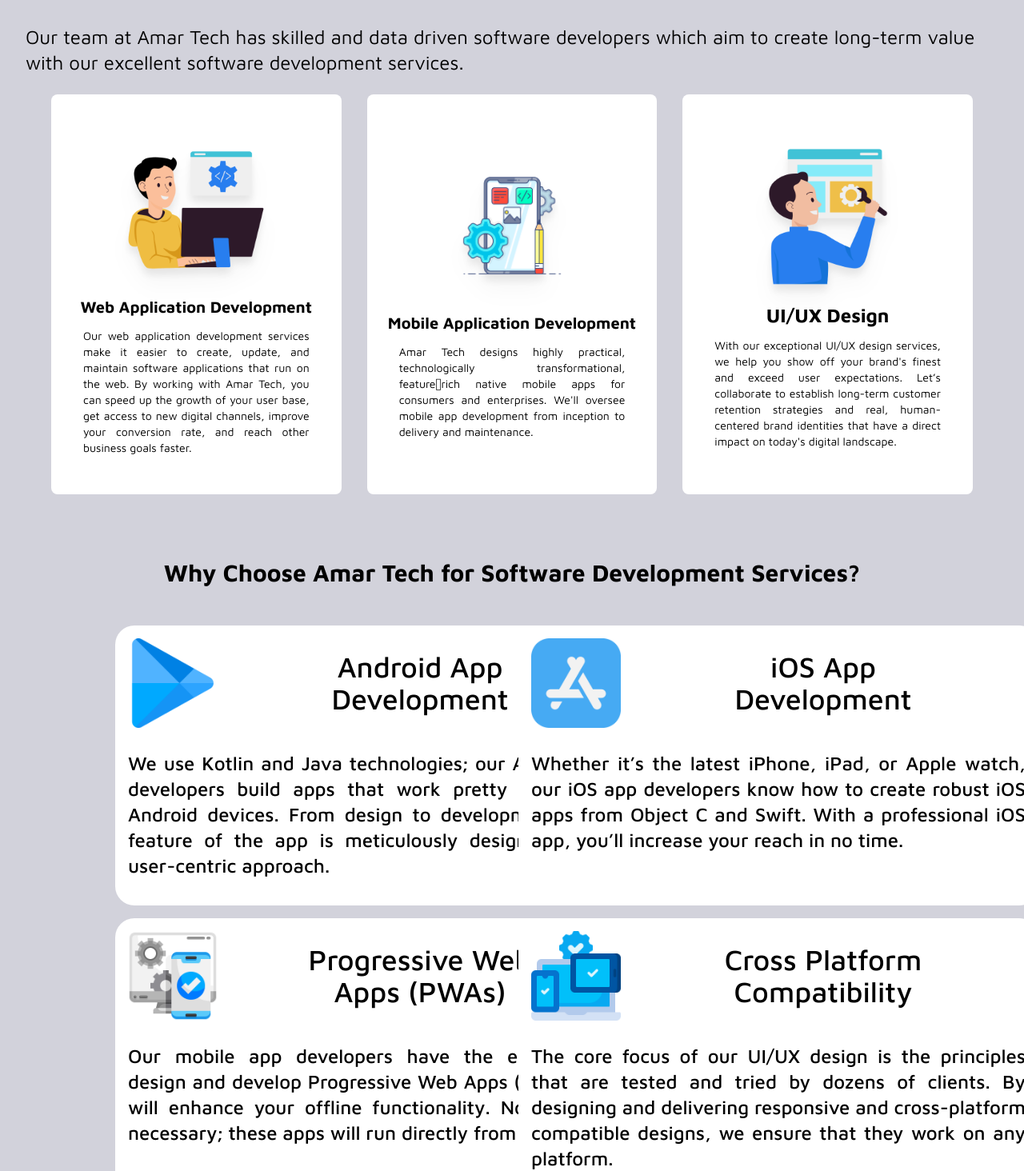
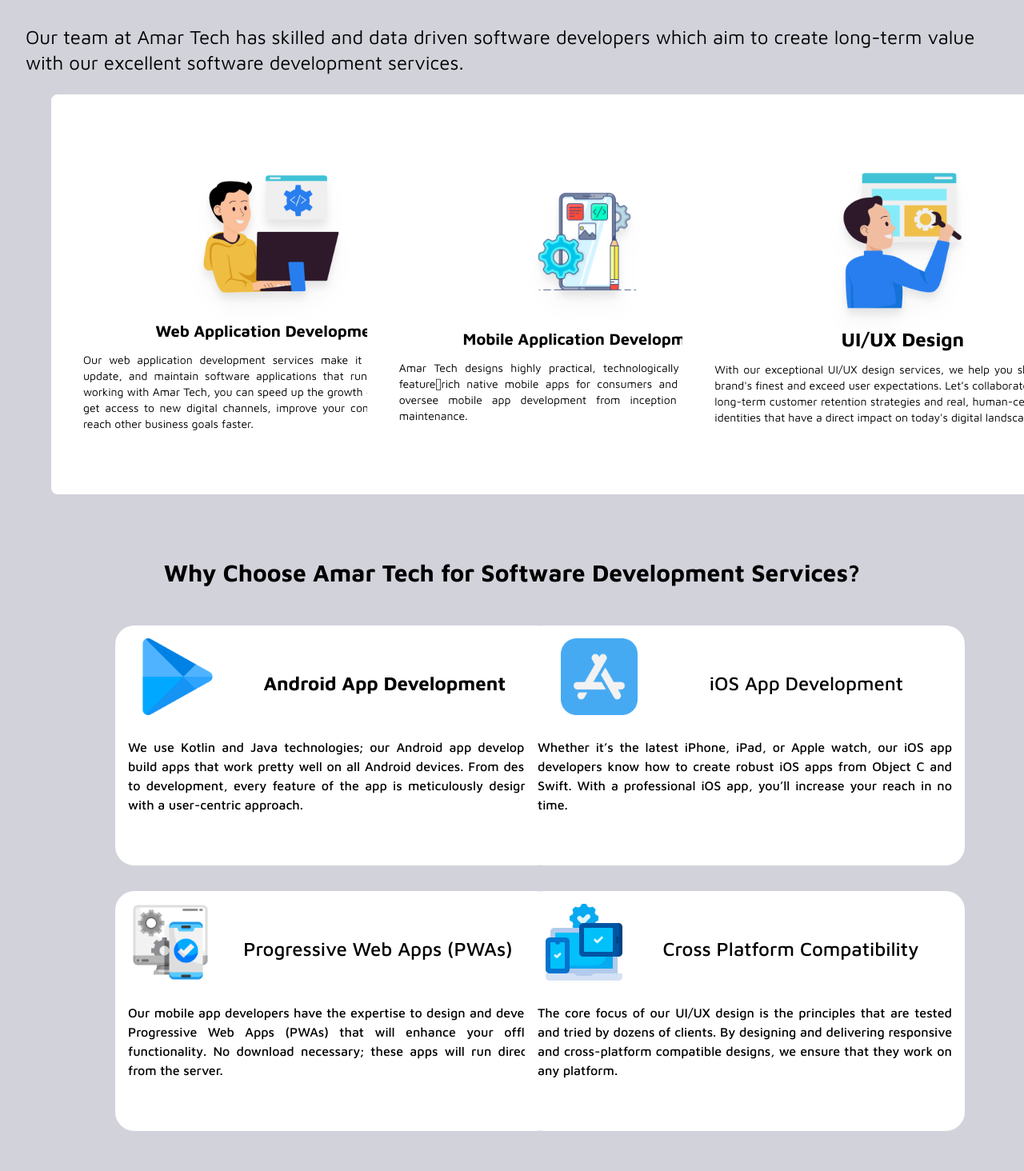
Before and after one commit to AshirAzeem-Developer/AmarTechSolutions, a React (Create React App) app: page /serviceDetails in a window 1280 px wide. Shown: the part 1650-3114 px from the top of the page at 80% size. Built offline with nearby package versions, Linux system fonts and the light colour scheme; a web font is replaced by a local one.

Commit message:
Bugs Fixed

```diff
--- a/src/Screens/ServiceDetail.jsx
+++ b/src/Screens/ServiceDetail.jsx
@@ -30,7 +30,7 @@
         {/* ====================== >>> Section 1 Starts Here <<<< ============================== */}
         <div className="bg-[#D2D2DB] grid grid-rows-2 w-screen overflow-hidden">
           <video
-            src={BgVideo}
+            src={`${BgVideo}`}
             autoPlay
             loop
             muted
@@ -100,25 +100,25 @@
               </h1>
             </div>
 
-            <div className="bg-white rounded-md w-full h-auto grid grid-cols-5  px-4 mt-6">
+            <div className="bg-white rounded-md w-full h-auto grid grid-cols-3 lg:grid-cols-5  px-4 mt-6">
               <div className="flex flex-col items-center justify-center">
-                <img src={Lang1} alt="ImageHere" className="h-2/4" />
+                <img src={Lang1} alt="ImageHere" className="h-1/3 lg:h-2/4" />
                 <h1 className="text-black text-xl font-bold">Java</h1>
               </div>
               <div className="flex flex-col items-center justify-center">
-                <img src={Lang2} alt="ImageHere" className="h-2/4" />
+                <img src={Lang2} alt="ImageHere" className="h-1/3 lg:h-2/4" />
                 <h1 className="text-black text-xl font-bold">NodJs</h1>
               </div>
               <div className="flex flex-col items-center justify-center">
-                <img src={Lang3} alt="ImageHere" className="h-2/4" />
+                <img src={Lang3} alt="ImageHere" className="h-1/3 lg:h-2/4" />
                 <h1 className="text-black text-xl font-bold">Python</h1>
               </div>
               <div className="flex flex-col items-center justify-center">
-                <img src={Lang4} alt="ImageHere" className="h-2/4" />
+                <img src={Lang4} alt="ImageHere" className="h-1/3 lg:h-2/4" />
                 <h1 className="text-black text-xl font-bold">PHP</h1>
               </div>
               <div className="flex flex-col items-center justify-center">
-                <img src={Lang5} alt="ImageHere" className="h-2/4" />
+                <img src={Lang5} alt="ImageHere" className="h-1/3 lg:h-2/4" />
                 <h1 className="text-black text-xl font-bold">C++</h1>
               </div>
             </div>
@@ -139,7 +139,7 @@
             software development services.
           </h3>
           <div className="grid grid-cols-1 md:grid-cols-2 lg:grid-cols-3 xl:grid-cols-3 gap-8 items-center justify-center  mx-16">
-            <div className="bg-white rounded-lg h-[480px] sm:h-[450px]   lg:h-[600px] xl:h-[500px] w-full flex flex-col  items-center justify-center ">
+            <div className="bg-white rounded-lg h-[480px] sm:h-[450px]   lg:h-[600px] xl:h-[500px] w-[330px] text-center md:w-[400px] lg:w-[350px] xl:w-[550px]  flex flex-col  items-center justify-center ">
               <div>
                 <img
                   src={Web}
@@ -163,7 +163,7 @@
                 </p>
               </div>
             </div>
-            <div className="bg-white rounded-lg h-[480px] sm:h-[450px]  lg:h-[600px] xl:h-[500px] w-full flex flex-col items-center justify-center">
+            <div className="bg-white rounded-lg h-[480px] sm:h-[450px]  lg:h-[600px] xl:h-[500px] w-[330px] text-center md:w-[400px] lg:w-[350px] xl:w-[550px] flex flex-col items-center justify-center">
               <div>
                 <img
                   src={MAD}
@@ -183,7 +183,7 @@
                 </p>
               </div>
             </div>
-            <div className="bg-white rounded-lg h-[480px] sm:h-[450px]  lg:h-[600px] xl:h-[500px] w-full flex flex-col  items-center justify-center">
+            <div className="bg-white rounded-lg h-[480px] sm:h-[450px]  lg:h-[600px] xl:h-[500px] w-[330px] text-center md:w-[400px] lg:w-[350px] xl:w-[550px] flex flex-col  items-center justify-center">
               <div className="flex flex-col items-center justify-center">
                 <img
                   src={UiUx}
@@ -213,58 +213,58 @@
           <h1 className="text-3xl text-center font-bold text-black ">
             Why Choose Amar Tech for Software Development Services?
           </h1>
-          <div className="grid grid-cols-1 sm:grid-cols-1 md:grid-cols-1 lg:grid-cols-2 row-2 gap-4 items-center justify-center px-6 md:px-8 lg:px-36 pt-12">
-            <div className="bg-white lg:w-[650px]  w-auto  md:h-[300px] rounded-3xl sm:h-[400px] lg:h-[350px] items-center justify-center">
-              <div className="flex flex-row p-4   ">
-                <img src={andriod} alt="imageHere" className="h-28  " />
-                <h2 className="text-black text-center text-4xl max-sm:text-2xl  font-medium md:px-8 lg:px-20 pt-4">
+          <div className="grid grid-cols-1 sm:grid-cols-2  gap-8   items-center justify-center px-6 md:px-8 lg:px-36 pt-12">
+            <div className="bg-white h-[300px] md:h-[300px]  w-auto md:w-300px lg:w-[430px]  xl:w-[550px]  rounded-3xl sm:h-[400px] lg:h-[300px] items-center justify-center">
+              <div className="flex flex-row p-4 items-center justify-around  ">
+                <img src={andriod} alt="imageHere" className="h-24  " />
+                <h2 className="text-black  text-xl sm:text-xl md:text-2xl text-center font-bold md:px-8  pt-4">
                   Android App Development
                 </h2>
               </div>
 
-              <p className="text-black font-medium text-2xl text-justify px-4 pt-3 content-center">
+              <p className="text-black font-medium text-md text-justify px-4 pt-3 content-center">
                 We use Kotlin and Java technologies; our Android app developers
                 build apps that work pretty well on all Android devices. From
                 design to development, every feature of the app is meticulously
                 designed with a user-centric approach.
               </p>
             </div>
-            <div className="bg-white w-auto lg:w-[650px] md:h-[300px] rounded-3xl sm:h-[400px] lg:h-[350px] items-center justify-center">
-              <div className="flex flex-row p-4   ">
-                <img src={ios} alt="imageHere" className="h-28" />
-                <h2 className="text-black max-sm:text-2xl text-4xl text-center font-medium md:px-8 lg:px-20 pt-4 ">
+            <div className="bg-white h-[300px]  md:h-[300px]  w-auto md:w-300px lg:w-[430px]  xl:w-[550px]  rounded-3xl sm:h-[400px] lg:h-[300px] items-center justify-center">
+              <div className="flex flex-row p-4   items-center justify-around ">
+                <img src={ios} alt="imageHere" className="h-24" />
+                <h2 className="text-black text-xl sm:text-xl md:text-2xl text-center font-medium md:px-8  pt-4">
                   iOS App Development
                 </h2>
               </div>
-              <p className="text-black font-medium text-2xl text-justify px-4 pt-3 content-center">
+              <p className="text-black font-medium text-md text-justify px-4 pt-3 content-center">
                 Whether it’s the latest iPhone, iPad, or Apple watch, our iOS
                 app developers know how to create robust iOS apps from Object C
                 and Swift. With a professional iOS app, you’ll increase your
                 reach in no time.
               </p>
             </div>
-            <div className="bg-white w-auto lg:w-[650px] md:h-[300px] rounded-3xl sm:h-[400px] lg:h-[350px] items-center justify-center">
-              <div className="flex flex-row p-4   ">
-                <img src={pwa} alt="imageHere" className="h-28" />
-                <h2 className="text-black max-sm:text-2xl text-4xl text-center font-medium md:px-8 lg:px-20 pt-4 ">
+            <div className="bg-white h-[300px]  md:h-[300px]  w-auto md:w-300px lg:w-[430px]  xl:w-[550px]  rounded-3xl sm:h-[400px] lg:h-[300px] items-center justify-center">
+              <div className="flex flex-row p-4  items-center justify-around  ">
+                <img src={pwa} alt="imageHere" className="h-24" />
+                <h2 className="text-black text-xl sm:text-xl md:text-2xl text-center font-medium md:px-8  pt-4">
                   Progressive Web Apps (PWAs)
                 </h2>
               </div>
-              <p className="text-black font-medium text-2xl text-justify px-4 pt-3 content-center">
+              <p className="text-black font-medium text-md text-justify px-4 pt-3 content-center">
                 Our mobile app developers have the expertise to design and
                 develop Progressive Web Apps (PWAs) that will enhance your
                 offline functionality. No download necessary; these apps will
                 run directly from the server.
               </p>
             </div>
-            <div className="bg-white md:h-[300px]  w-auto lg:w-[650px] rounded-3xl sm:h-[400px] lg:h-[350px] items-center justify-center">
-              <div className="flex flex-row p-4   ">
-                <img src={cross} alt="imageHere" className="h-28" />
-                <h2 className="text-black max-sm:text-2xl text-4xl text-center font-medium md:px-8  pt-4">
+            <div className="bg-white h-[300px]  md:h-[300px]  w-auto md:w-300px lg:w-[430px]  xl:w-[550px]  rounded-3xl sm:h-[400px] lg:h-[300px] items-center justify-center">
+              <div className="flex flex-row p-4 items-center justify-around   ">
+                <img src={cross} alt="imageHere" className="h-24" />
+                <h2 className="text-black text-xl sm:text-xl md:text-2xl text-center font-medium md:px-8  pt-4">
                   Cross Platform Compatibility
                 </h2>
               </div>
-              <p className="text-black font-medium text-2xl text-justify px-4 pt-3 content-center">
+              <p className="text-black font-medium text-md text-justify px-4 pt-3 content-center">
                 The core focus of our UI/UX design is the principles that are
                 tested and tried by dozens of clients. By designing and
                 delivering responsive and cross-platform compatible designs, we
```
